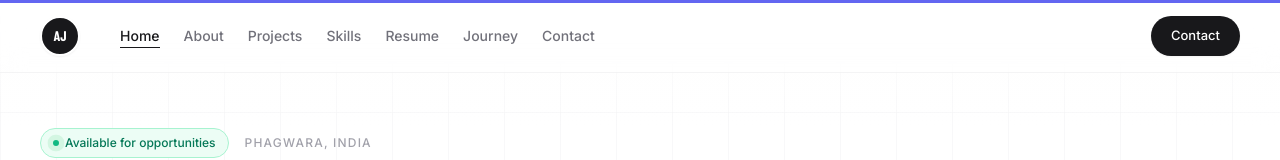
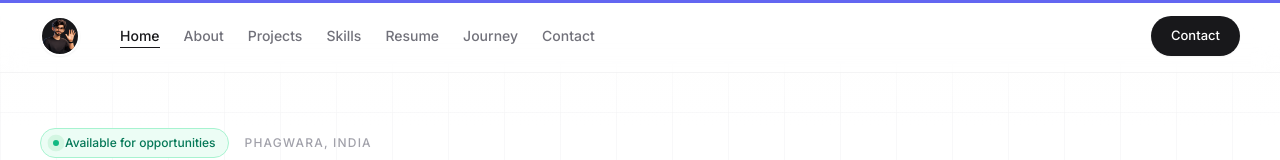
Before and after one commit to akshitjain1/AJ, a Next.js app: page / in a window 1280 px wide. Shown: the top 160 px of the page. Built offline with nearby package versions, Linux system fonts and the light colour scheme; a web font is replaced by a local one.

Commit message:
Replace AJ text with icon in Navbar

```diff
--- a/src/components/Navbar.tsx
+++ b/src/components/Navbar.tsx
@@ -1,6 +1,7 @@
 'use client';
 
 import { useState, useEffect } from 'react';
+import Image from 'next/image';
 import { motion, AnimatePresence } from 'framer-motion';
 import { personal } from '@/data/portfolio';
 
@@ -70,8 +71,13 @@ export default function Navbar() {
             onClick={(e) => { e.preventDefault(); handleLinkClick('#home'); }}
             className="flex items-center group cursor-pointer"
           >
-            <div className="w-9 h-9 sm:w-10 sm:h-10 rounded-full flex items-center justify-center bg-zinc-900 text-white font-display font-bold text-sm border-2 border-white shadow-sm group-hover:scale-105 transition-transform">
-              AJ
+            <div className="w-9 h-9 sm:w-10 sm:h-10 rounded-full flex items-center justify-center bg-zinc-900 border-2 border-white shadow-sm group-hover:scale-110 transition-transform overflow-hidden relative">
+              <Image
+                src="/favicon.png"
+                alt="AJ Logo"
+                fill
+                className="object-cover"
+              />
             </div>
           </a>
 
```
